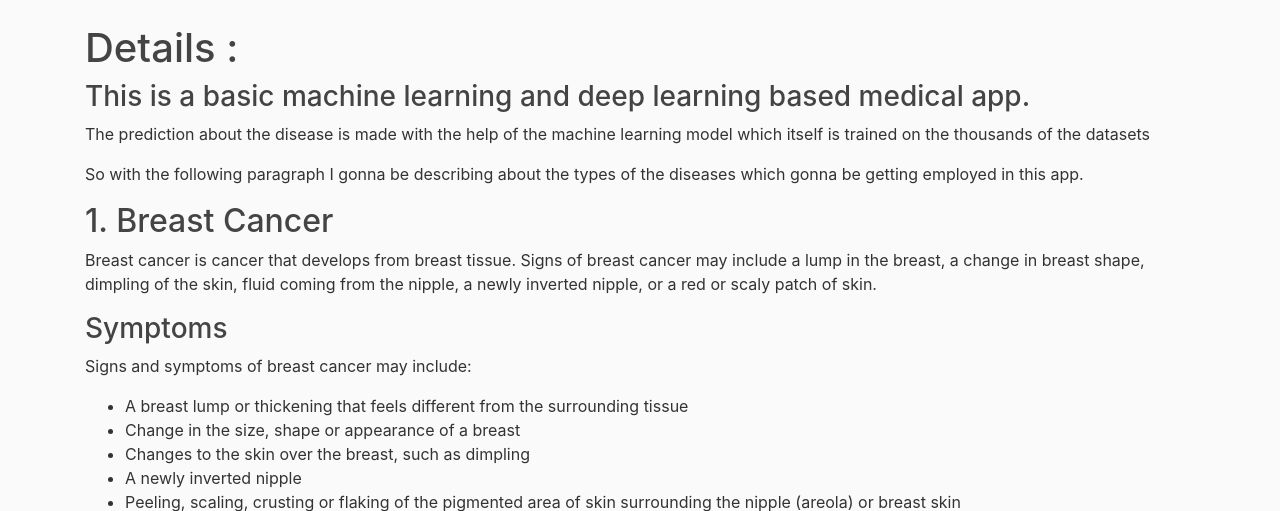
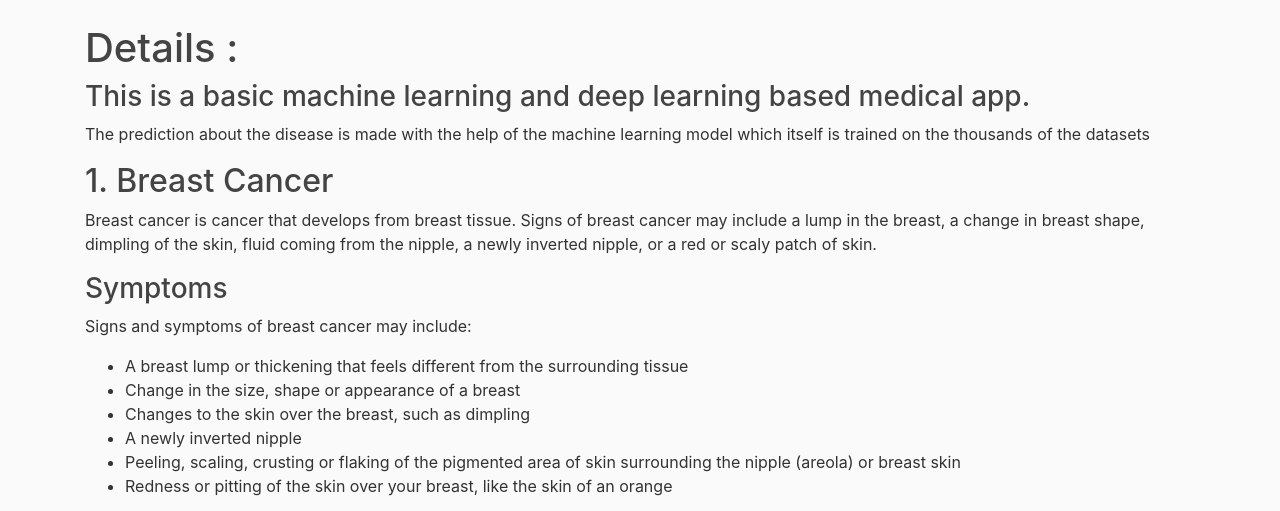
Before and after one commit to Jaybagrecha/Medical_app, a Flask app: page /about in a window 1280 px wide. Shown: the part 56-567 px from the top of the page. Run offline with Flask 2, Linux system fonts and the light colour scheme; some libraries are stand-ins or nearby versions.

Commit message:
Update about.html

```diff
--- a/template/about.html
+++ b/template/about.html
@@ -79,7 +79,7 @@
 		<h1>Details : </h1>
     <h3>This is a basic machine learning and deep learning based medical app.</h3>
     <p>The prediction about the disease is made with the help of the machine learning model which itself is trained on the thousands of the datasets</p>
-    <p>So with the following paragraph I gonna be describing about the types of the diseases which gonna be getting employed in this app.</p>
+
     <h2>1. Breast Cancer </h2>
     <p>Breast cancer is cancer that develops from breast tissue. Signs of breast cancer may include a lump in the breast, a change in breast shape, dimpling of the skin, fluid coming from the nipple, a newly inverted nipple, or a red or scaly patch of skin.<br></p>
 
```
